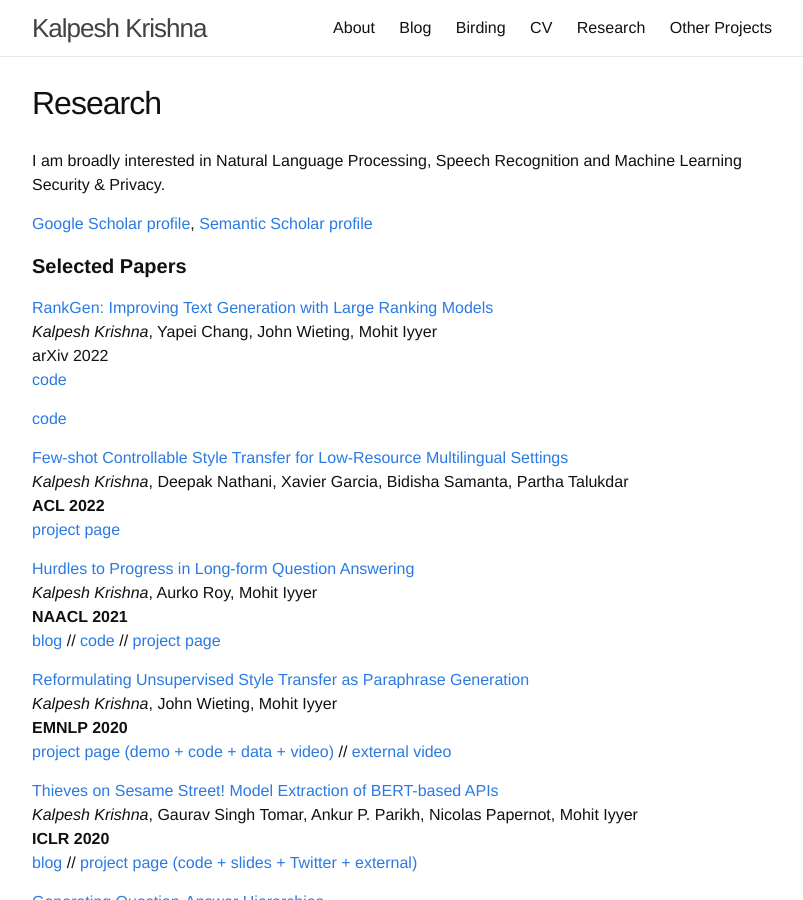
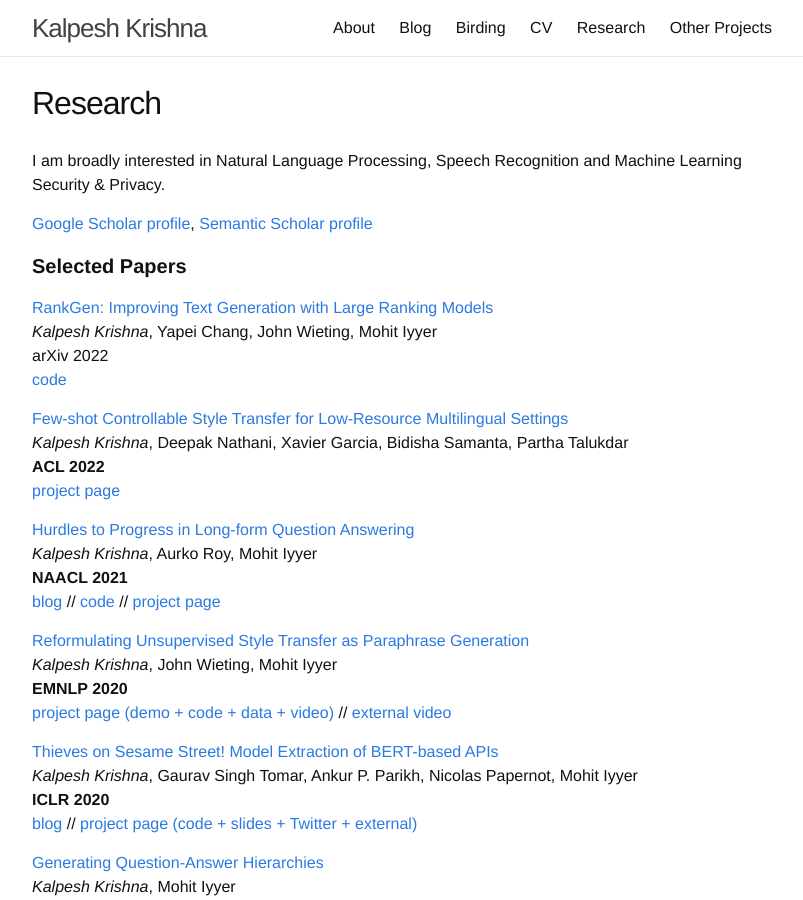
Before and after one commit to martiansideofthemoon/martiansideofthemoon.github.io, a Jekyll site: the page built from _pages/research.md, in a window 1280 px wide and 900 px high. Shown: the whole window, without its empty margins (238-1041 px from the left). Built offline with Jekyll 4.4.1, drawn with Linux system fonts in a browser that asks for light colours; comment, search, counter and statistics services are not loaded.

Commit message:
Update research.md

```diff
--- a/_pages/research.md
+++ b/_pages/research.md
@@ -13,8 +13,6 @@ I am broadly interested in Natural Language Processing, Speech Recognition and M
 [RankGen: Improving Text Generation with Large Ranking Models](https://arxiv.org/abs/2205.09726)
 *Kalpesh Krishna*, Yapei Chang, John Wieting, Mohit Iyyer
 arXiv 2022
-[code](https://github.com/martiansideofthemoon/rankgen)
-
 [code](https://github.com/martiansideofthemoon/rankgen)
 
 [Few-shot Controllable Style Transfer for Low-Resource Multilingual Settings](https://arxiv.org/abs/2110.07385)
```
